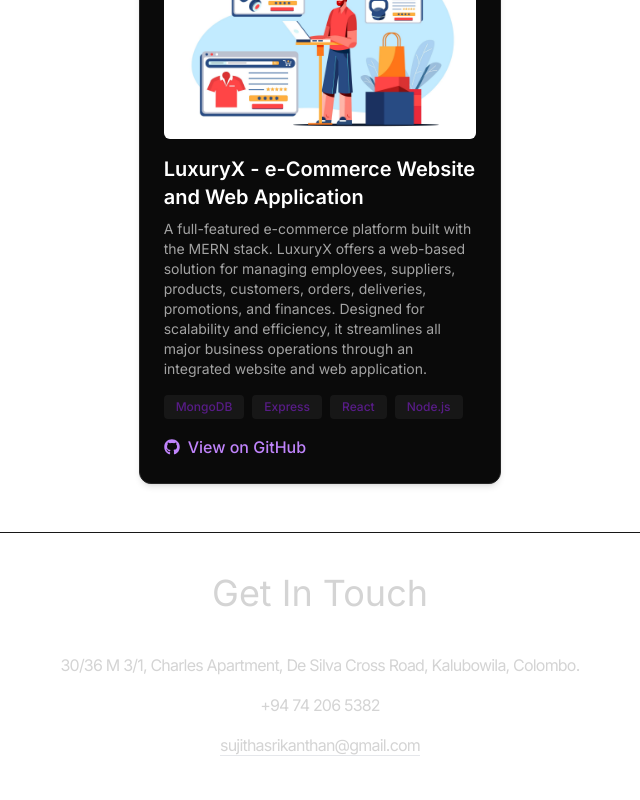
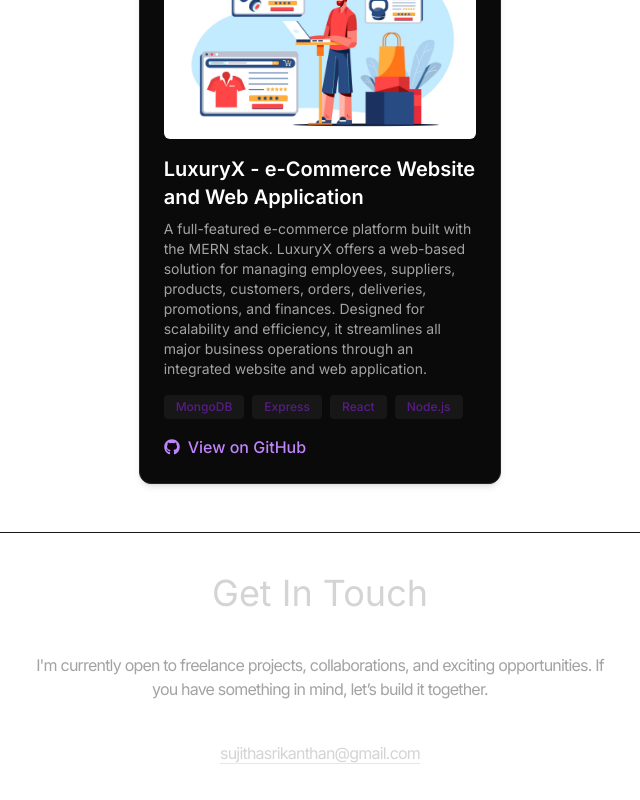
Before and after one commit to Sujitha1221/Portfolio-Sujitha-Srikanthan, a React (Vite) app in the folder my-project/: page / in a window 1280 px wide. Shown: the part 6208-7008 px from the top of the page, without its empty margins (320-960 px from the left). Built offline with nearby package versions, Linux system fonts and the light colour scheme.

Commit message:
Refactor Contact component and update contact details

```diff
--- a/my-project/src/components/Contact.jsx
+++ b/my-project/src/components/Contact.jsx
@@ -15,20 +15,14 @@
       </motion.h2>
       <div className="text-center tracking-tighter">
         <motion.p
-          whileInView={{ x: 0, opacity: 1 }}
-          initial={{ x: -100, opacity: 0 }}
-          transition={{ duration: 1 }}
-          className="my-4"
+          initial={{ opacity: 0 }}
+          whileInView={{ opacity: 1 }}
+          transition={{ delay: 0.3 }}
+          className="text-neutral-400 text-center max-w-xl mx-auto mb-10"
         >
-          {CONTACT.address}
-        </motion.p>
-        <motion.p
-          whileInView={{ x: 0, opacity: 1 }}
-          initial={{ x: -100, opacity: 0 }}
-          transition={{ duration: 1 }}
-          className="my-4"
-        >
-          {CONTACT.phoneNo}
+          I'm currently open to freelance projects, collaborations,
+    and exciting opportunities. If you have something in mind,
+    let’s build it together.
         </motion.p>
         <motion.a
           whileInView={{ x: 0, opacity: 1 }}
--- a/my-project/src/constants/index.js
+++ b/my-project/src/constants/index.js
@@ -216,8 +216,5 @@
 ];
 
 export const CONTACT = {
-  address:
-    "30/36 M 3/1, Charles Apartment, De Silva Cross Road, Kalubowila, Colombo.",
-  phoneNo: "+94 74 206 5382",
-  email: "sujithasrikanthan@gmail.com",
+  email: "sujithasrikanthan@gmail.com"
 };
```
